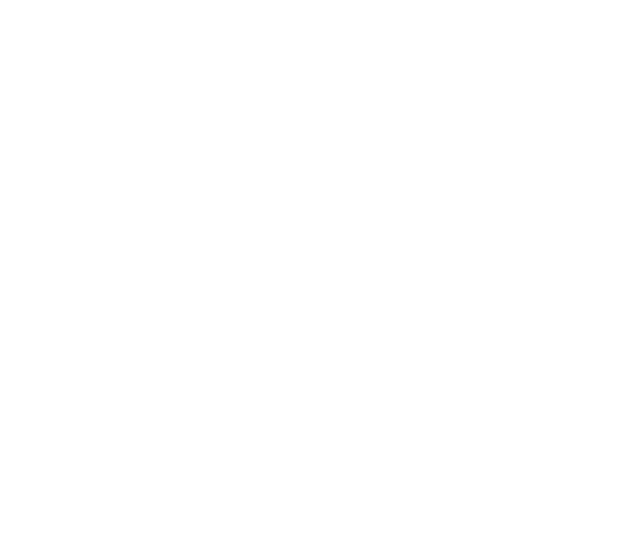
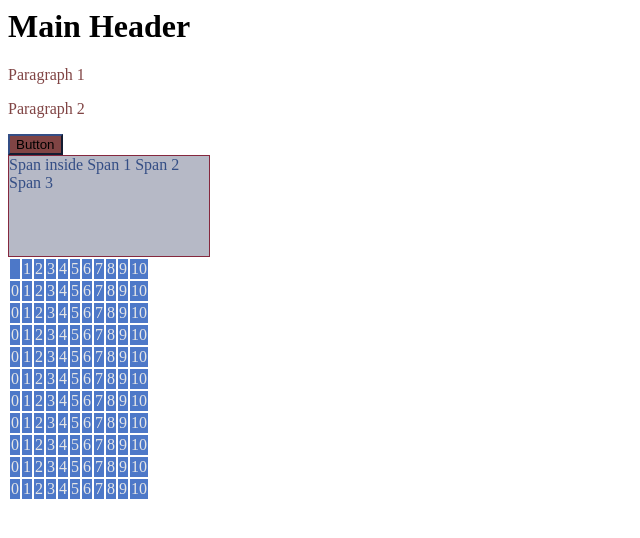
Before and after one commit to devmykhailichenko/FrontendPro, a plain HTML site: page index.html in a window 1280 px wide. Shown: the whole page, without its empty margins (0-640 px from the left). Drawn offline with Linux system fonts and the light colour scheme.

Commit message:
Lesson 11: Basic of DOM

```diff
--- a/index.html
+++ b/index.html
@@ -1,4 +1,3 @@
-<!DOCTYPE html>
 <html lang="en">
 <head>
     <meta charset="UTF-8">
@@ -7,6 +6,23 @@
 </head>
 <body>
 
+<h1 id="main-title">Main Header</h1>
+
+<p class="text">Paragraph 1</p>
+<p class="text">Paragraph 2</p>
+
+<button id="myBtn">Button</button>
+
+<div id="container" class="container">
+    <span class="inside">Span 1</span>
+    <span class="inside">Span 2</span>
+</div>
+
+<span id="box">
+    Hello
+    <span>Second hello!</span>
+</span>
+
 <script src="./script.js"></script>
 </body>
 </html>
--- a/script.js
+++ b/script.js
@@ -0,0 +1,117 @@
+// Get tag's
+const title = document.getElementById("main-title");
+console.log(title);
+
+const paragraphs = document.getElementsByClassName("text");
+console.log(paragraphs);
+
+const paragraphsByTag = document.getElementsByTagName("p");
+console.log(paragraphsByTag);
+
+const firstParagraph = document.querySelector(".text");
+console.log(firstParagraph);
+
+const allParagraphs = document.querySelectorAll("p");
+console.log(allParagraphs);
+
+const container = document.querySelector("#container");
+console.log(container);
+
+const firstSpan = container.querySelector(".inside");
+console.log(firstSpan);
+
+const allSpan = container.querySelectorAll("span");
+console.log(allSpan);
+
+console.log(container.firstElementChild);
+console.log(container.lastElementChild);
+
+// Change data inside
+const boxElement = document.querySelector("#box");
+boxElement.textContent = "Hello world!";
+
+boxElement.innerHTML = "<span>Hello world!</span>";
+
+const myButton = document.querySelector("#myBtn");
+myButton.style.backgroundColor = "#804444";
+myButton.style.borderColor = "#344e85";
+
+container.classList.add("active");
+container.classList.remove("active");
+container.classList.toggle("active");
+
+// Add / remove element
+const newSpan = document.createElement("span");
+newSpan.innerText = "Span 3";
+newSpan.classList.add("inside");
+
+container.append(newSpan);
+
+const beforeSpan = document.createElement("span");
+beforeSpan.innerText = "Span before";
+beforeSpan.classList.add("inside");
+
+container.prepend(beforeSpan);
+
+const insideSpan = document.createElement("span");
+beforeSpan.innerText = "Span inside";
+beforeSpan.classList.add("inside");
+console.log(container.children);
+container.insertBefore(insideSpan, container.children[0]); // Подивитись видалення
+
+boxElement.remove();
+
+function changeActiveState() {
+    container.classList.toggle("active");
+}
+
+function sendData() {
+    console.log("Send my data");
+}
+
+myButton.addEventListener("click", changeActiveState);
+myButton.addEventListener("click", sendData);
+
+myButton.removeEventListener("click", sendData);
+
+//------homework-----
+
+const myTable = document.createElement("table");
+
+for(let i = 0; i < 11; i++) {
+    const tr = document.createElement("tr");
+    tr.classList.add("p-tr");
+
+    for(let j = 0; j < 11; j++) {
+        const td = document.createElement("td");
+
+        if(i === 0 && j === 0) {
+            td.innerText = "";
+        } else {
+            td.innerText = `${j}`;
+        }
+
+        //Додати видалення 00
+
+        tr.appendChild(td);
+    }
+
+    myTable.append(tr);
+}
+
+const body = document.querySelector("body");
+body.append(myTable);
+
+// Math.random()
+const random = Math.floor(Math.random() * 9 + 1);
+console.log(
+    random
+);
+
+const imgTag = document.createElement("img");
+imgTag.src = `${random}.jpg`;
+
+//Full from MDN
+function getRandomArbitrary(min, max) {
+    return Math.random() * (max - min) + min;
+}
--- a/styles.css
+++ b/styles.css
@@ -0,0 +1,24 @@
+.text {
+    color: #804444;
+}
+
+.inside {
+    color: #344e85;
+}
+
+.container {
+    width: 200px;
+    height: 100px;
+
+    background-color: #7e8ca5;
+}
+
+.active {
+    background-color: #b6b9c6;
+    border: 1px solid #85283e;
+}
+
+.p-tr {
+    color: #e6e6e6;
+    background-color: #4d78c8;
+}
```
